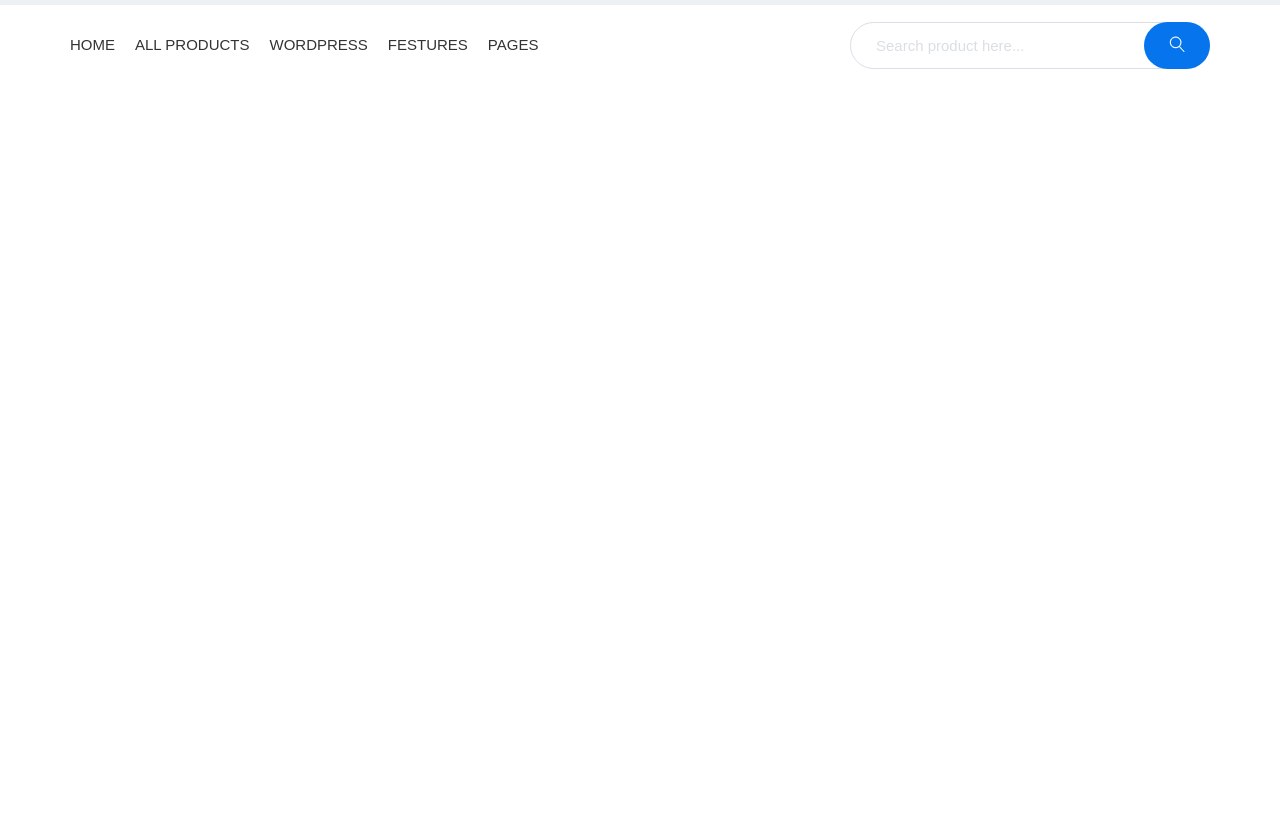
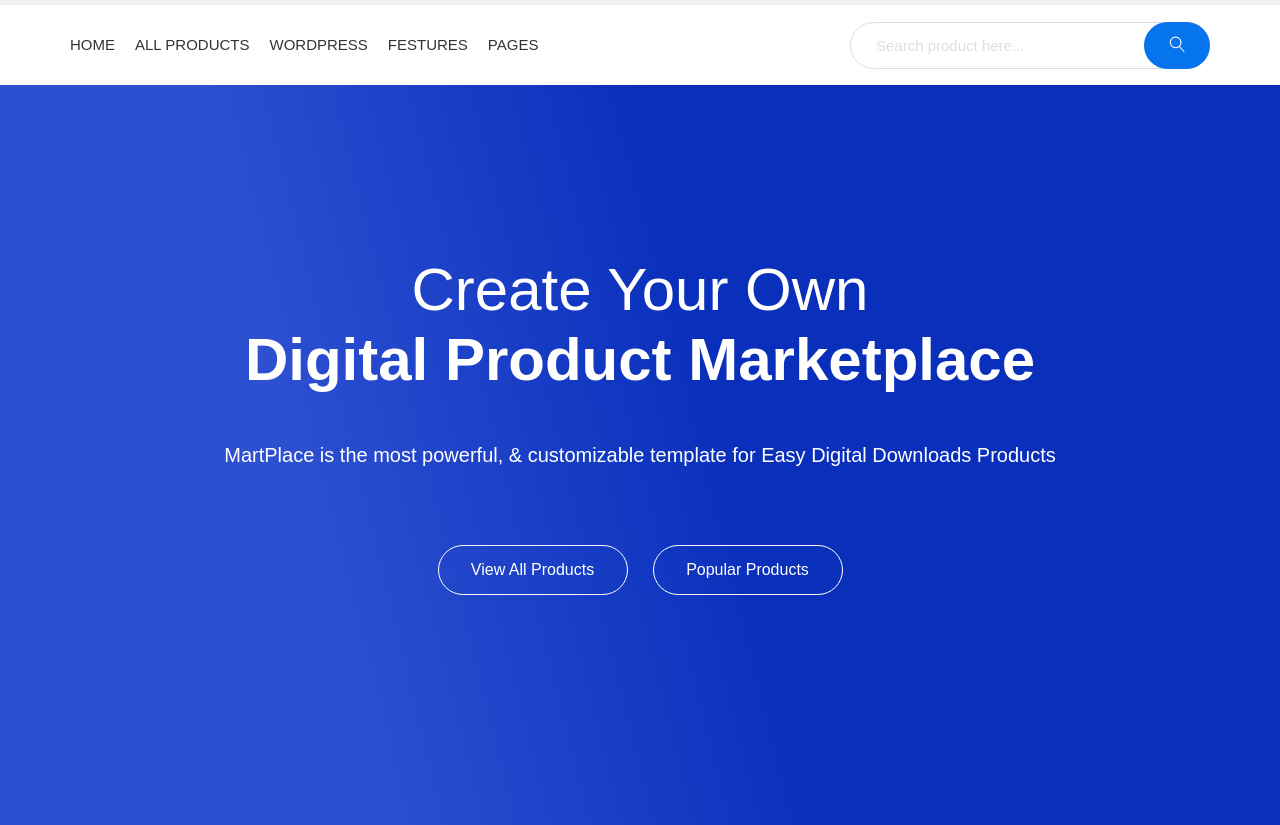
Before and after one commit to MaxWalex/MartPlace, a website: page app/index.html in a window 1280 px wide. Shown: the part 95-920 px from the top of the page. Before the commit the page ends 800 px from the top, so only its background shows below. Drawn offline with nearby package versions, Linux system fonts and the light colour scheme; files that its build step writes are made by us from their sources; a web font is replaced by a local one.

Commit message:
added section products

```diff
--- a/app/index.html
+++ b/app/index.html
@@ -53,7 +53,23 @@
       </div>
     </header>
 
-
+    <section class="products">
+      <div class="container">
+        <div class="products__inner">
+          <h1 class="products__title">
+            Create Your Own
+            <span>Digital Product Marketplace</span>
+          </h1>
+          <p class="products__text">
+            MartPlace is the most powerful, & customizable template for Easy Digital Downloads Products
+          </p>
+          <div class="products__bottom">
+              <button class="products__btn" type="submit">View All Products</button>
+              <button class="products__btn" type="submit">Popular Products</button>
+          </div>
+        </div>
+      </div>
+    </section>
 
     <script src="https://ajax.googleapis.com/ajax/libs/jquery/3.4.1/jquery.min.js"></script>
     <script src="js/libs.min.js"></script>
--- a/app/scss/style.scss
+++ b/app/scss/style.scss
@@ -123,59 +123,59 @@
 
 // ============== PRODUCTS =============
 
-// .products {
-//     padding-top: 170px;
-//     padding-bottom: 230px;
-//   background: rgb(45, 80, 209);
-//   background: linear-gradient(
-//     76deg,
-//     rgba(45, 80, 209, 1) 26%,
-//     rgba(9, 47, 187, 1) 57%
-//   );
-//   &__inner {
-//       text-align: center;
-//       margin: 0 auto;
-//       color: #fff;
-//       max-width: 900px;
-//       width: 100%;
+.products {
+    padding-top: 170px;
+    padding-bottom: 230px;
+  background: rgb(45, 80, 209);
+  background: linear-gradient(
+    76deg,
+    rgba(45, 80, 209, 1) 26%,
+    rgba(9, 47, 187, 1) 57%
+  );
+  &__inner {
+      text-align: center;
+      margin: 0 auto;
+      color: #fff;
+      max-width: 900px;
+      width: 100%;
 
-//   }
-//   &__title {
-//     font-size: 60px;
-//     line-height: 70px;
-//     font-weight: 400;
-//     span {
-//         display: block;
-//         font-weight: 700;
-//     }
-//   }
-//   &__text {
-//     font-size: 20px;
-//     line-height: 40px;
-//     font-weight: 500;
-//     margin: 40px 0 70px 0;
-//   }
-//   &__bottom {
-//       display: flex;
-//       justify-content: center;
-//   }
-//   &__btn {
-//       border-radius: 50px;
-//       background: transparent;
-//       font-size: 16px;
-//       color: #fff;
-//       border: 1px solid #fff;
-//       width: 190px;
-//       padding: 15px 0;
-//       transition: .3s;
-//       &:hover {
-//           background: #fff;
-//           color: $blue;
-//       }
-//   }
-//   &__btn + &__btn {
-//       margin-left: 25px;
-//   }
-// }
+  }
+  &__title {
+    font-size: 60px;
+    line-height: 70px;
+    font-weight: 400;
+    span {
+        display: block;
+        font-weight: 700;
+    }
+  }
+  &__text {
+    font-size: 20px;
+    line-height: 40px;
+    font-weight: 500;
+    margin: 40px 0 70px 0;
+  }
+  &__bottom {
+      display: flex;
+      justify-content: center;
+  }
+  &__btn {
+      border-radius: 50px;
+      background: transparent;
+      font-size: 16px;
+      color: #fff;
+      border: 1px solid #fff;
+      width: 190px;
+      padding: 15px 0;
+      transition: .3s;
+      &:hover {
+          background: #fff;
+          color: $blue;
+      }
+  }
+  &__btn + &__btn {
+      margin-left: 25px;
+  }
+}
 
 @import "media";
```
